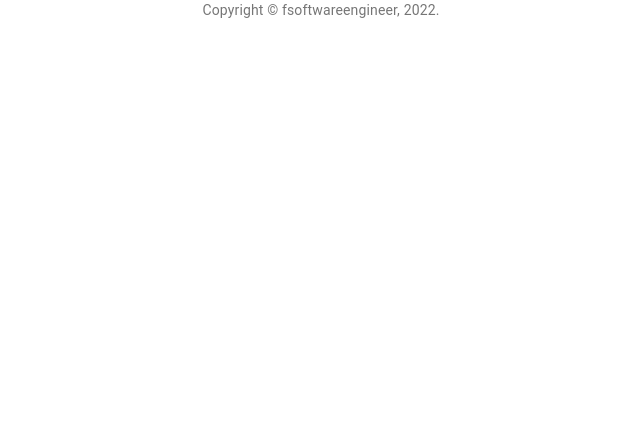
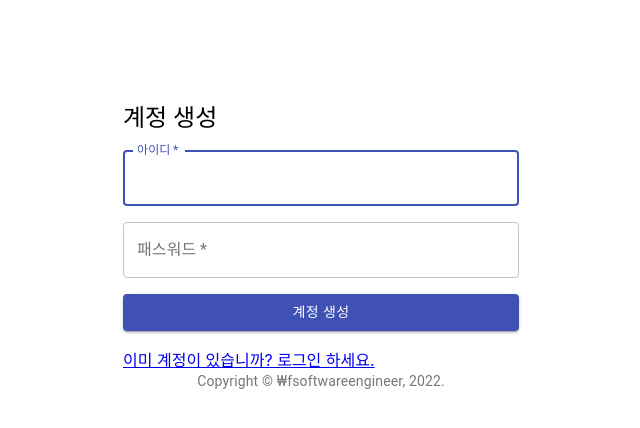
Before and after one commit to rlaalstjd00/WebStudy, a React (Create React App) app in the folder client/todo-react-app/: page /signup in a window 1280 px wide. Shown: the top 428 px of the page, without its empty margins (319-959 px from the left). Built offline with nearby package versions, Linux system fonts and the light colour scheme.

Commit message:
feat : ApiService.js token 만료기간 오류 수정

```diff
--- a/client/todo-react-app/src/App.js
+++ b/client/todo-react-app/src/App.js
@@ -70,16 +70,19 @@
 import "./App.css";
 import Todo from "./Todo";
 import React, { useState, useEffect } from "react";
-import { Container, List, Paper } from "@material-ui/core";
+import { Container, List, Paper, Grid, Button, AppBar, Toolbar, Typography } from "@material-ui/core";
 import AddTodo from "./AddTodo";
-import { call } from "./service/ApiService";
+import { call, signout } from "./service/ApiService";
 
 function App() {
   const [items, setItems] = useState([]);
+  const [loading, setLoading] = useState(true);
 
   useEffect(() => {
-    call("/todo", "GET", null)
-    .then((response) => setItems(response.data));
+    call("/todo", "GET", null).then((response) => {
+      setItems(response.data);
+      setLoading(false);
+    });
   }, []);
 
   const addItem = (item) => {
@@ -111,14 +114,48 @@
       </List>
     </Paper>
   );
-  return (
-    <div className="App">
+
+  // navigationBar 추가
+  let navigationBar = (
+    <AppBar position="static">
+      <Toolbar>
+        <Grid justifyContent="space-between" container>
+          <Grid item>
+            <Typography variant="h6">오늘의 할일</Typography>
+          </Grid>
+          <Grid item>
+            <Button color="inherit" raised onClick={signout}>
+              로그아웃
+            </Button>
+          </Grid>
+        </Grid>
+      </Toolbar>
+    </AppBar>
+  );
+
+  /* 로딩중이 아닐 때 렌더링 할 부분 */
+  let todoListPage = (
+    <div>
+      {navigationBar} {/* 네비게이션 바 렌더링 */}
       <Container maxWidth="md">
         <AddTodo addItem={addItem} />
         <div className="TodoList">{todoItems}</div>
       </Container>
     </div>
   );
+
+  /* 로딩중일 때 렌더링 할 부분 */
+  let loadingPage = <h1> 로딩중.. </h1>;
+  let content = loadingPage;
+
+  if (!loading) {
+    /* 로딩중이 아니면 todoListPage를 선택*/
+    content = todoListPage;
+  }
+
+  /* 선택한 content 렌더링 */
+  return <div className="App">{content}</div>;
 }
 
+
 export default App;
--- a/client/todo-react-app/src/AppRouter.js
+++ b/client/todo-react-app/src/AppRouter.js
@@ -43,6 +43,7 @@
 import "./index.css";
 import App from "./App";
 import Login from "./Login";
+import SignUp from "./SignUp";
 import { BrowserRouter, Routes, Route } from "react-router-dom";
 import { Typography, Box } from "@material-ui/core";
 
@@ -50,7 +51,7 @@
   return (
     <Typography variant="body2" color="textSecondary" align="center">
       {"Copyright © "}
-      fsoftwareengineer, {new Date().getFullYear()}
+      ₩fsoftwareengineer, {new Date().getFullYear()}
       {"."}
     </Typography>
   );
@@ -63,6 +64,7 @@
         <Routes>
           <Route path="/" element={<App />} />
           <Route path="login" element={<Login />} />
+          <Route path="signup" element={<SignUp/>}/>
         </Routes>
       </BrowserRouter>
       <Box mt={5}>
--- a/client/todo-react-app/src/Login.js
+++ b/client/todo-react-app/src/Login.js
@@ -69,9 +69,10 @@
 
 import React from "react";
 import { Container, Grid, Typography, TextField, Button } from "@material-ui/core";
+import {Link} from "react-router-dom";
 import { signin } from "./service/ApiService";
 
-const Login = () => {
+function Login() {
   const handleSubmit = (event) => {
     event.preventDefault();
     const data = new FormData(event.target);
@@ -122,10 +123,15 @@
               로그인
             </Button>
           </Grid>
+          <Grid item>
+            <Link to="/signup" variant="body2">
+            계정이 없습니까? 여기서 가입 하세요.
+            </Link>
+          </Grid>
         </Grid>
       </form>
     </Container>
   );
-};
+}
 
 export default Login;
--- /dev/null
+++ b/client/todo-react-app/src/SignUp.js
@@ -0,0 +1,76 @@
+import React from "react";
+import { Container, Grid, Typography, TextField, Button } from "@material-ui/core";
+import { signup } from "./service/ApiService";
+import { Link } from "react-router-dom";
+
+function SignUp() {
+  const handleSubmit = (event) => {
+    event.preventDefault();
+    // 오브젝트에서 form에 저장된 데이터를 맵의 형태로 바꿔줌.
+    const data = new FormData(event.target);
+    const username = data.get("username");
+    const password = data.get("password");
+    signup({ username: username, password: password }).then(
+      (response) => {
+        // 계정 생성 성공 시 login페이지로 리디렉트
+        window.location.href = "/login";
+      }
+    );
+
+  };
+
+  return (
+    <Container component="main" maxWidth="xs" style={{ marginTop: "8%" }}>
+      <form noValidate onSubmit={handleSubmit}>
+        <Grid container spacing={2}>
+          <Grid item xs={12}>
+            <Typography component="h1" variant="h5">
+              계정 생성
+            </Typography>
+          </Grid>
+          <Grid item xs={12}>
+            <TextField
+              autoComplete="fname"
+              name="username"
+              variant="outlined"
+              required
+              fullWidth
+              id="username"
+              label="아이디"
+              autoFocus
+            />
+          </Grid>
+          <Grid item xs={12}>
+            <TextField
+              variant="outlined"
+              required
+              fullWidth
+              name="password"
+              label="패스워드"
+              type="password"
+              id="password"
+              autoComplete="current-password"
+            />
+          </Grid>
+          <Grid item xs={12}>
+            <Button
+              type="submit"
+              fullWidth
+              variant="contained"
+              color="primary"
+            >
+              계정 생성
+            </Button>
+          </Grid>
+          <Grid item xs={12}>
+            <Link to="/login" variant="body2">
+              이미 계정이 있습니까? 로그인 하세요.
+            </Link>
+          </Grid>
+        </Grid>
+      </form>
+    </Container>
+  );
+};
+
+export default SignUp;
--- a/client/todo-react-app/src/service/ApiService.js
+++ b/client/todo-react-app/src/service/ApiService.js
@@ -51,6 +51,8 @@
 //         // });
 // }
 
+
+
 import { API_BASE_URL } from "../app-config";
 
 export function call(api, method, request) {
@@ -98,3 +100,12 @@
       }
     });
 }
+
+export function signout() {
+  localStorage.setItem("ACCESS_TOKEN", null);
+  window.location.href = "/login";
+}
+
+export function signup(userDTO) {
+  return call("/auth/signup", "POST", userDTO);
+}
```
